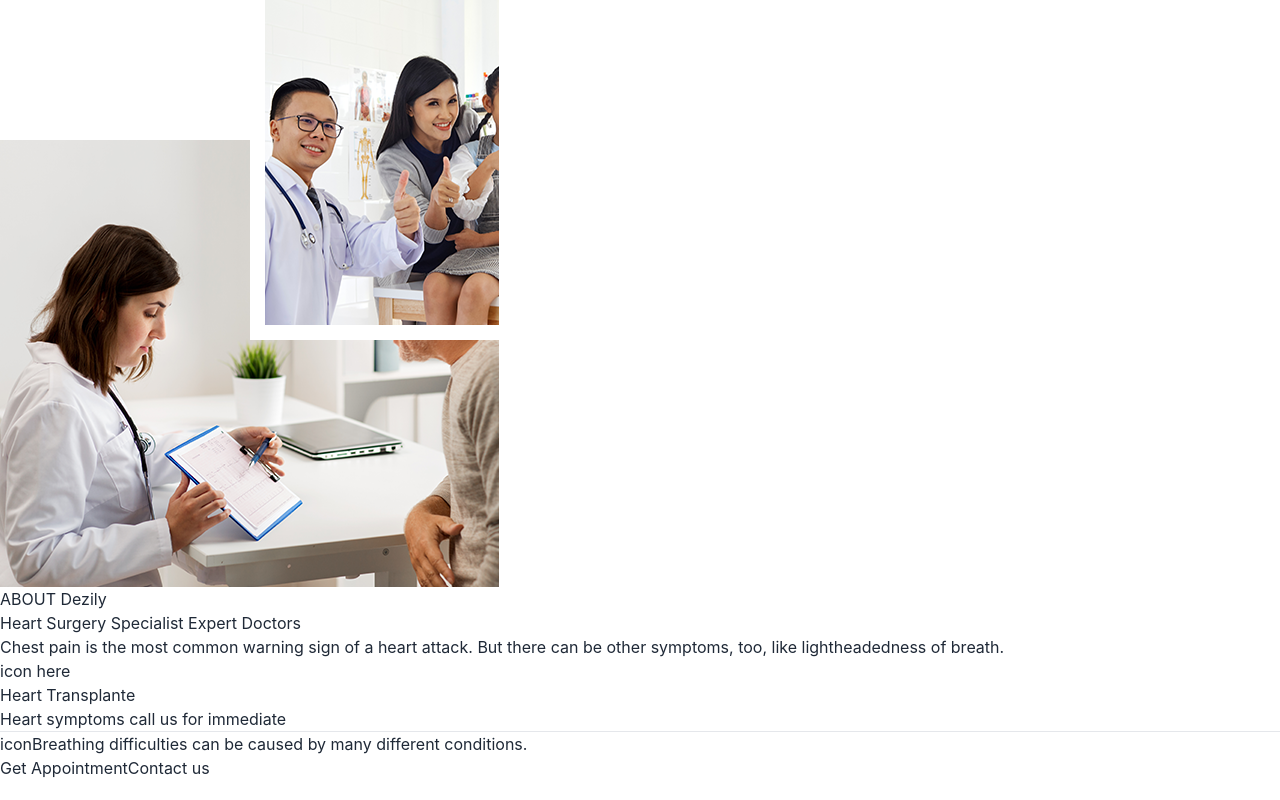
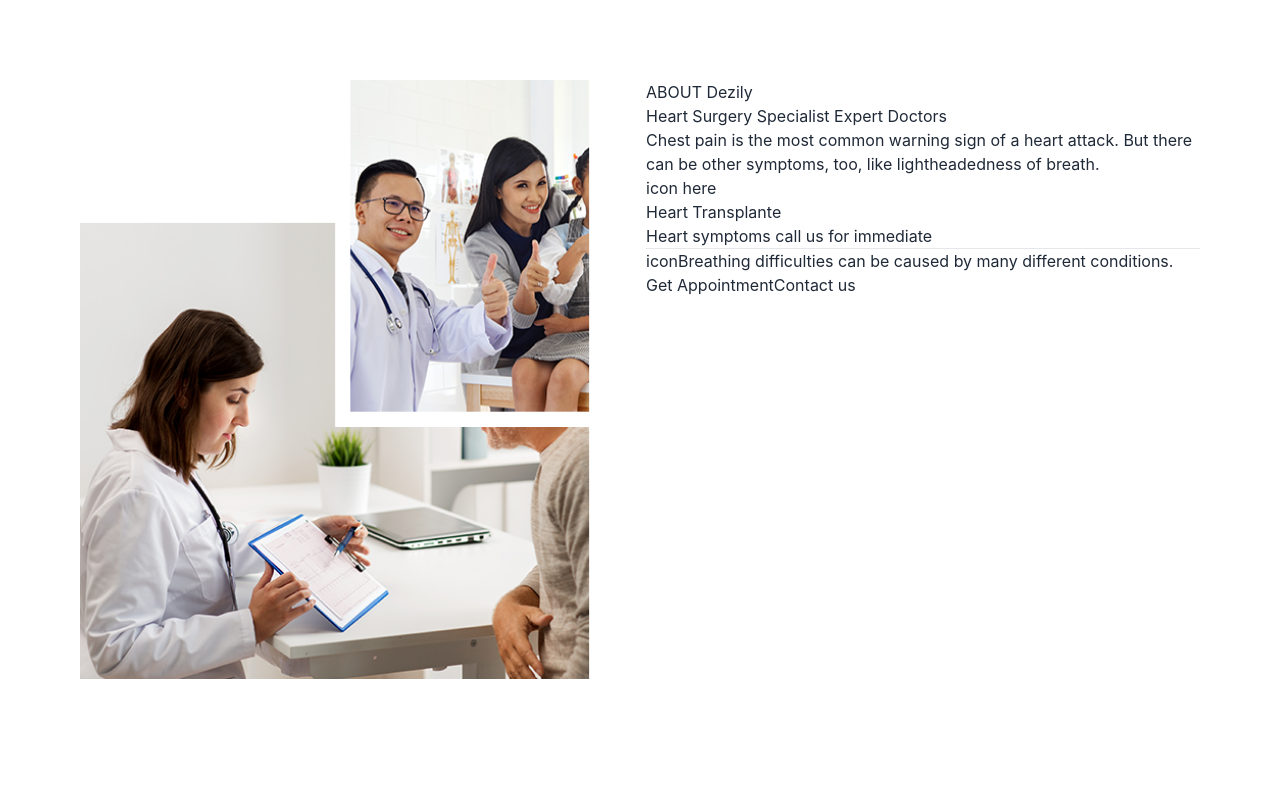
Before and after one commit to devnoman01/dezily, a React (Create React App) app: page / in a window 1280 px wide. Built offline with nearby package versions, Linux system fonts and the light colour scheme.

Commit message:
image positioning and spacing done

```diff
--- a/src/Components/About/About.js
+++ b/src/Components/About/About.js
@@ -3,10 +3,10 @@ import img from '../../images/about/about.png';
 
 const About = () => {
     return (
-        <section>
-            <div>
-                <figure>
-                    <img src={img} alt="about" />
+        <section className='p-3 lg:p-20 grid grid-cols-1 lg:grid-cols-2 gap-3'>
+            <div className='w-full'>
+                <figure >
+                    <img className='w-full' src={img} alt="about" />
                 </figure>
             </div>
             <div>
```
